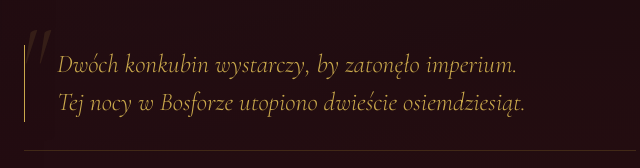
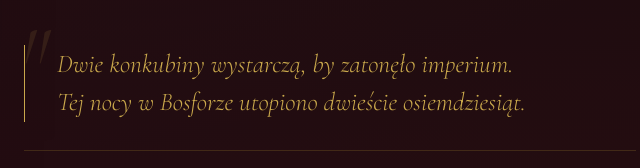
Before and after one commit to walerys1003/Harem-Szale-ca, a website: page index.html in a window 1280 px wide. Shown: the part 8336-8504 px from the top of the page, 567-1207 px from the left. Drawn offline with nearby package versions, Linux system fonts and the light colour scheme.

Commit message:
Poprawka gramatyczna: Dwie konkubiny wystarczą, by zatonęło imperium

```diff
--- a/index.html
+++ b/index.html
@@ -918,7 +918,7 @@
       </div>
 
       <div class="tome-deep-quote">
-        Dwóch konkubin wystarczy, by zatonęło imperium.<br>
+        Dwie konkubiny wystarczą, by zatonęło imperium.<br>
         Tej nocy w Bosforze utopiono dwieście osiemdziesiąt.
       </div>
 
```
